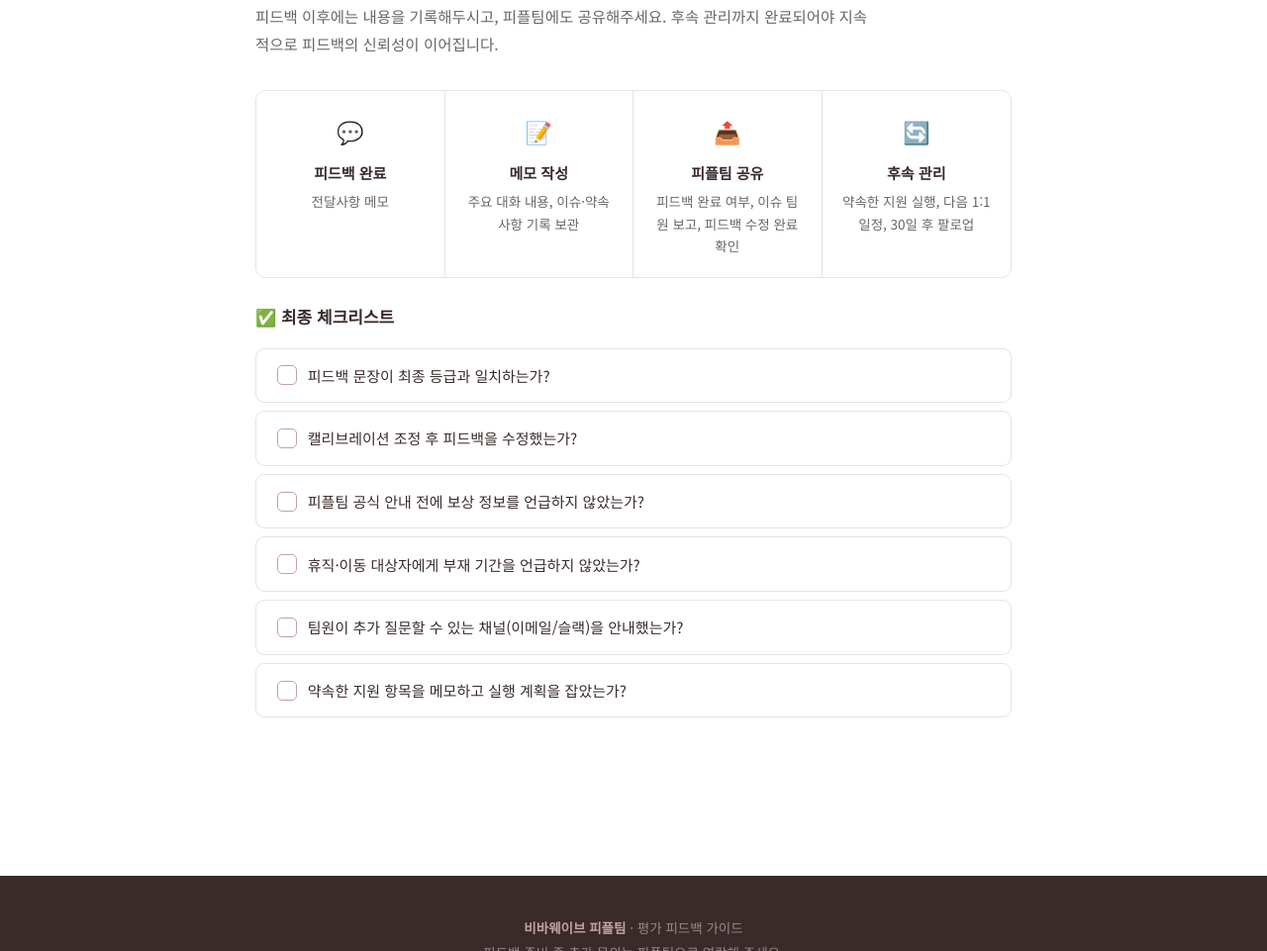
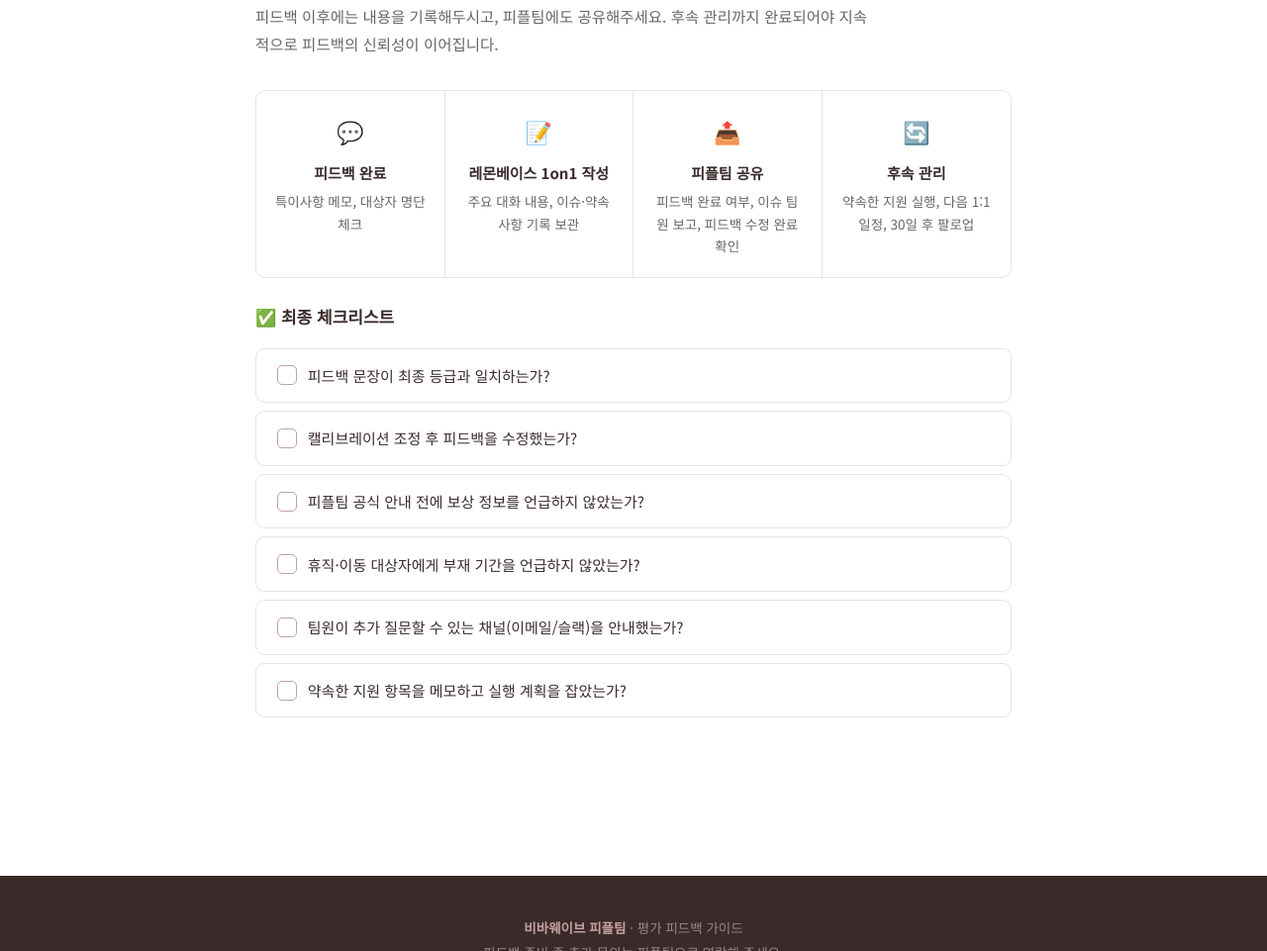
Before and after one commit to hince-hr/feedback_guide, a plain HTML site: page index.html in a window 1280 px wide. Shown: the part 5691-6652 px from the top of the page at 99% size. Drawn offline with Linux system fonts and the light colour scheme.

Commit message:
Update index.html

```diff
--- a/index.html
+++ b/index.html
@@ -1013,11 +1013,11 @@
       <div class="process-step">
         <div class="process-icon">💬</div>
         <div class="process-title">피드백 완료</div>
-        <div class="process-desc">전달사항 메모</div>
+        <div class="process-desc">특이사항 메모, 대상자 명단 체크</div>
       </div>
       <div class="process-step">
         <div class="process-icon">📝</div>
-        <div class="process-title">메모 작성</div>
+        <div class="process-title">레몬베이스 1on1 작성</div>
         <div class="process-desc">주요 대화 내용, 이슈·약속 사항 기록 보관</div>
       </div>
       <div class="process-step">
```
